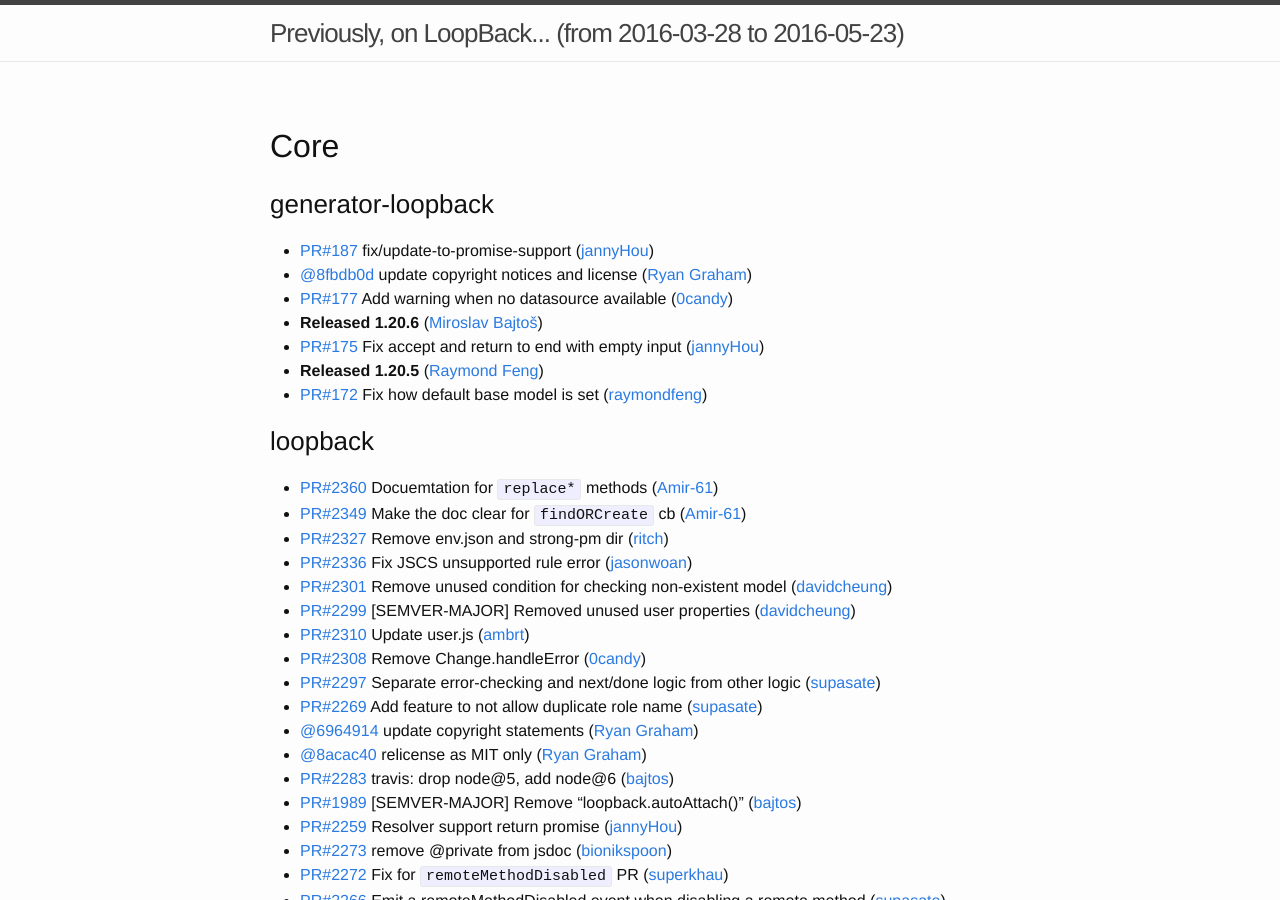
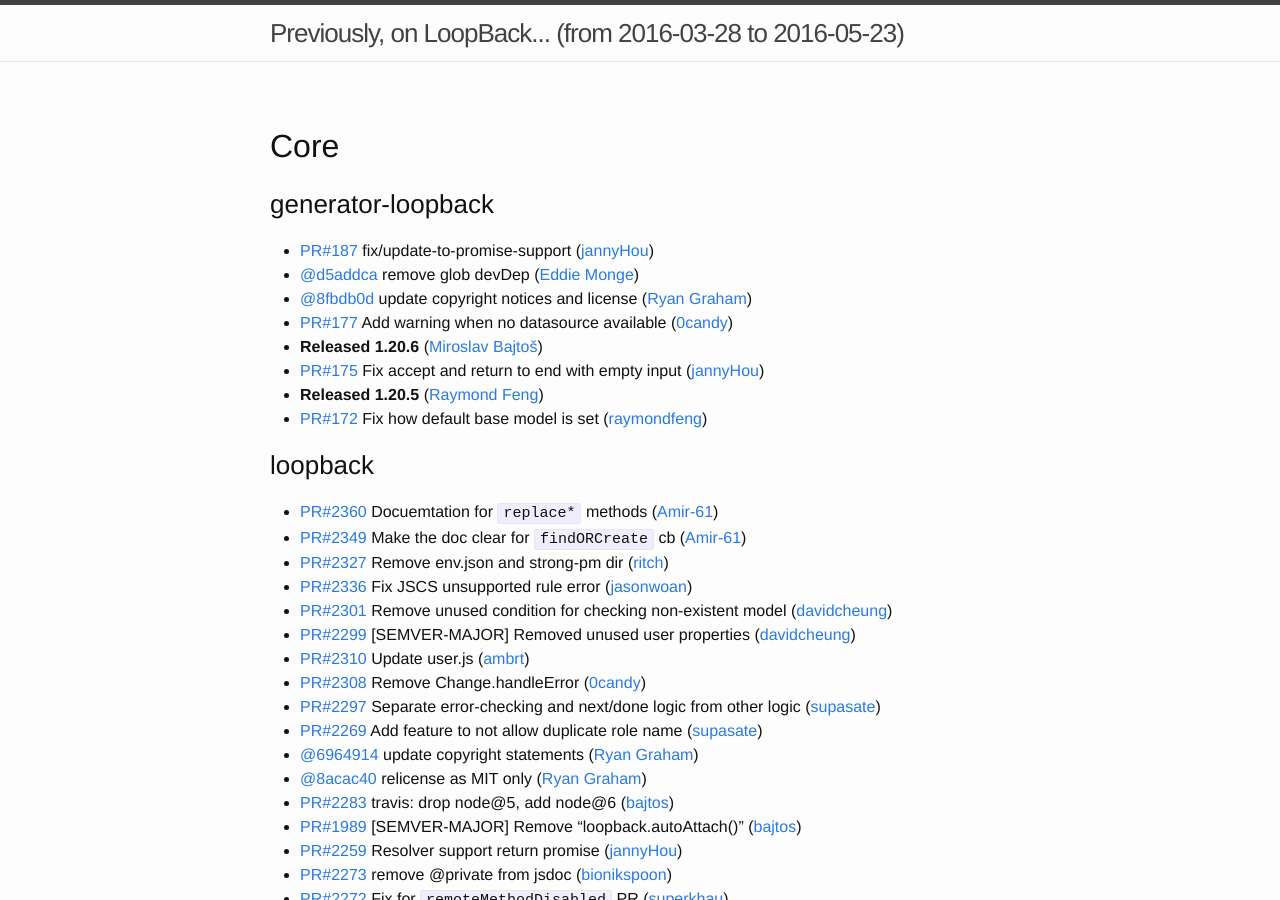
Before and after one commit to strongloop/loopback, a Jekyll site: the page built from index.md, in a window 1280 px wide and 900 px high. Built offline with Jekyll 4.4.1, drawn with Linux system fonts in a browser that asks for light colours.

Commit message:
Update changelog

```diff
--- a/index.md
+++ b/index.md
@@ -7,6 +7,7 @@
 
 ### generator-loopback
  * [PR#187](https://github.com/strongloop/generator-loopback/pull/187) fix/update-to-promise-support ([jannyHou](https://github.com/jannyHou))
+ * [@d5addca](https://github.com/strongloop/generator-loopback/commit/d5addcaa79c0e25d7a0483457fdb7782ee2c9e93) remove glob devDep ([Eddie Monge](https://github.com/eddiemonge))
  * [@8fbdb0d](https://github.com/strongloop/generator-loopback/commit/8fbdb0da7ce203d387ee00096f7cfade37a0d3d9) update copyright notices and license ([Ryan Graham](https://github.com/rmg))
  * [PR#177](https://github.com/strongloop/generator-loopback/pull/177) Add warning when no datasource available ([0candy](https://github.com/0candy))
  * **Released 1.20.6** ([Miroslav Bajtoš](https://github.com/bajtos))
```
